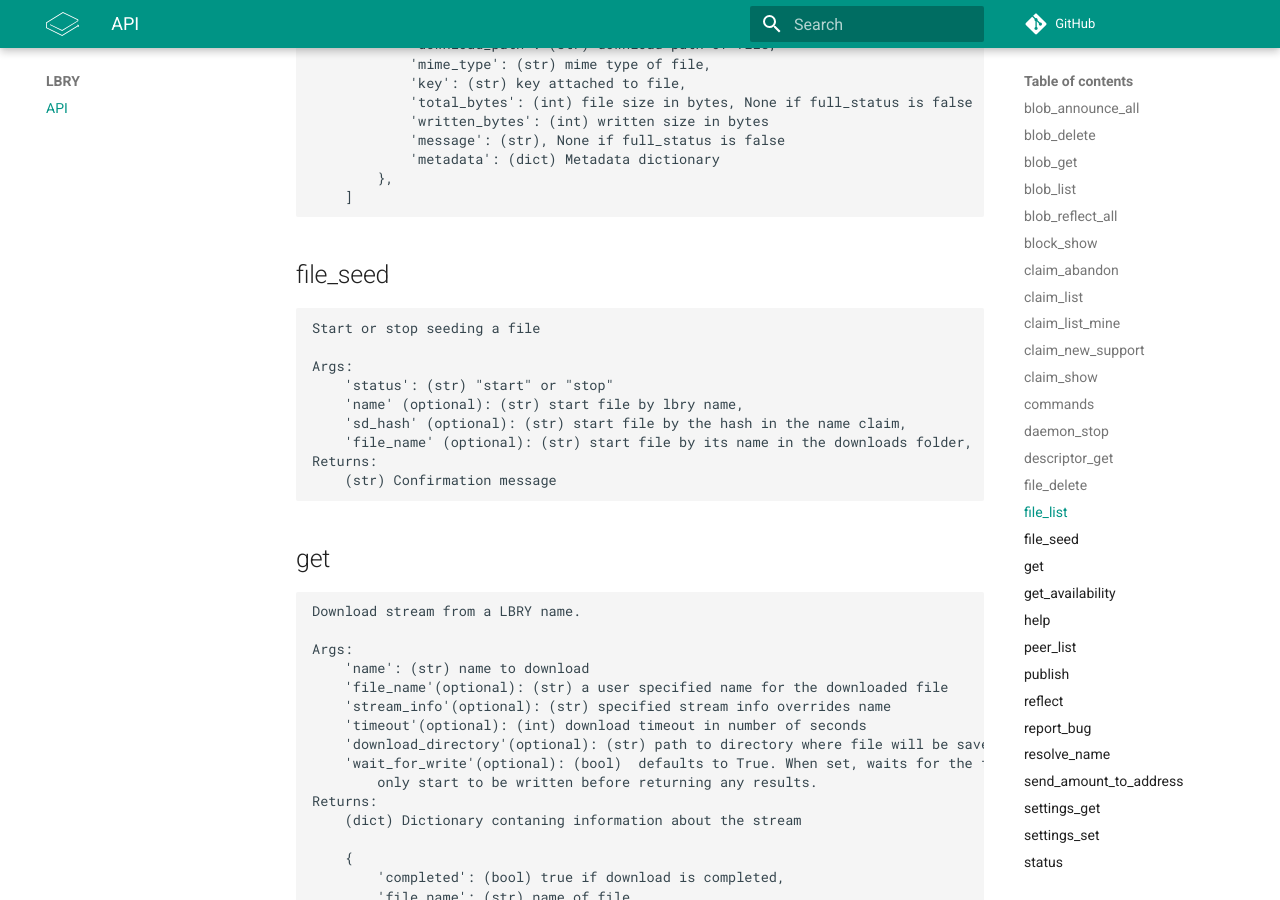
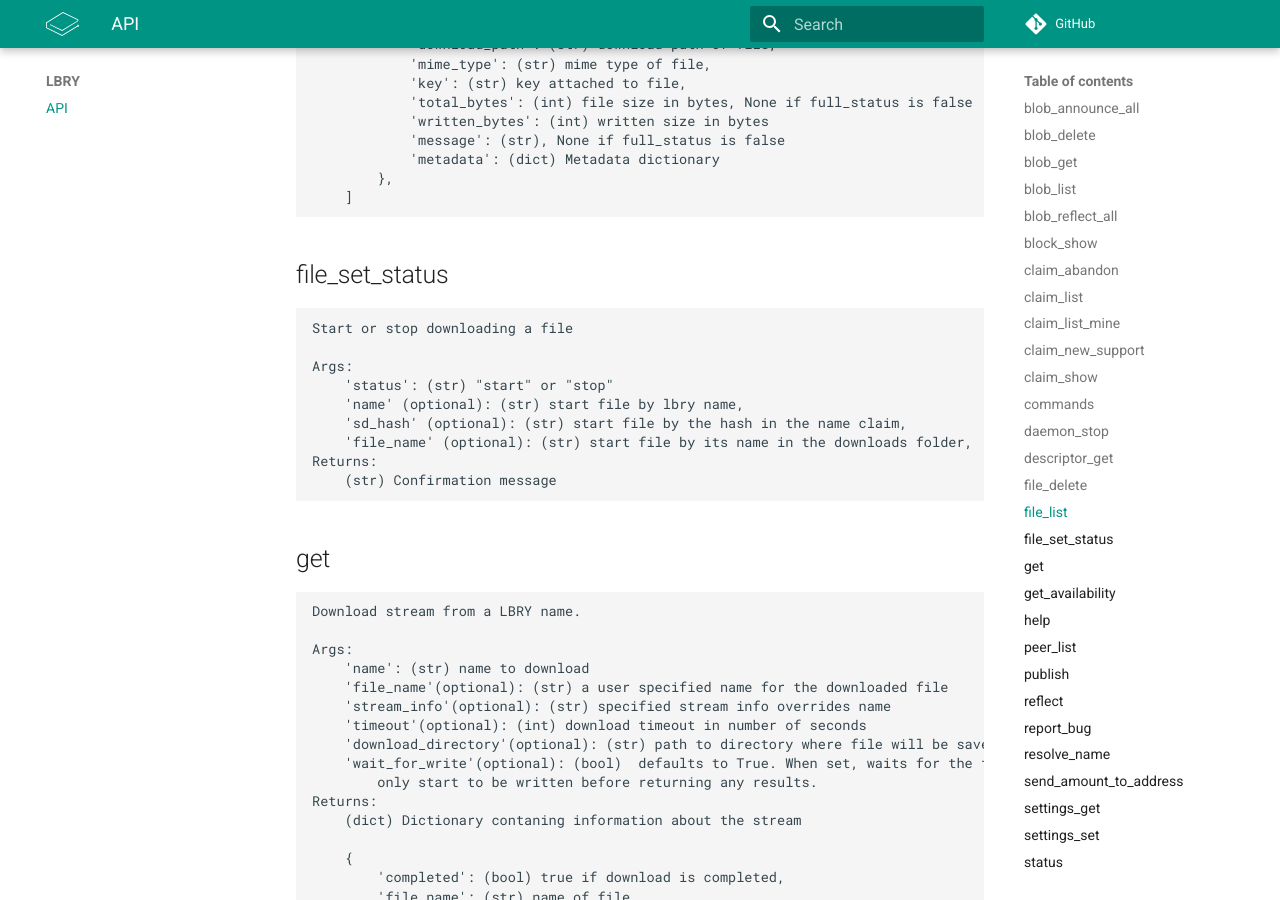
Before and after one commit to lbryio/lbry-sdk, an MkDocs documentation site: the page built from docs/index.md, in a window 1280 px wide and 900 px high, scrolled down 5768 px. Built offline with MkDocs 1.6.1 and Material for MkDocs 9.7.7, drawn with Linux system fonts in a browser that asks for light colours; comment, search, counter and statistics services are not loaded; old or Windows-style settings are respelled for this version of MkDocs; some of the changed text lies outside the part shown.

Commit message:
run gen_api_docs.py script

````diff
--- a/docs/index.md
+++ b/docs/index.md
@@ -293,10 +293,10 @@ Returns:
     ]
 ```
 
-## file_seed
+## file_set_status
 
 ```text
-Start or stop seeding a file
+Start or stop downloading a file
 
 Args:
     'status': (str) "start" or "stop"
@@ -635,3 +635,15 @@ Returns:
     (list) list of public keys associated with address.
         Could contain more than one public key if multisig.
 ```
+
+## wallet_unused_address
+
+```text
+Return an address containing no balance, will create
+a new address if there is none.
+
+Args:
+    None
+Returns:
+    (str) Unused wallet address in base58
+```
````
